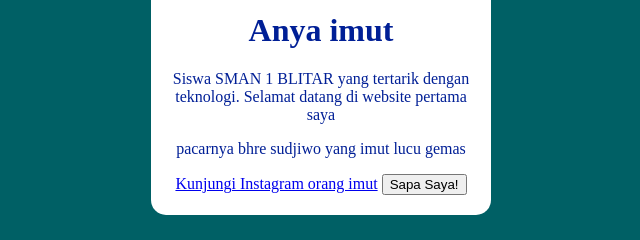
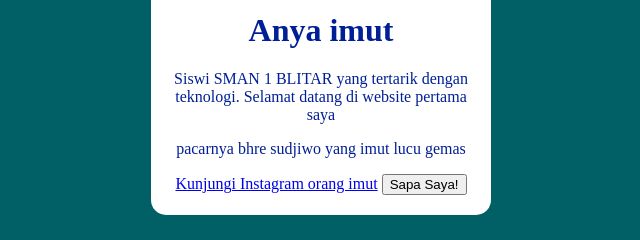
Before and after one commit to Hiranya-star/pelatihan-tik, a plain HTML site: page index.html in a window 1280 px wide. Shown: the part 304-544 px from the top of the page, 319-959 px from the left. Drawn offline with Linux system fonts and the light colour scheme.

Commit message:
Update title and description in index.html

```diff
--- a/index.html
+++ b/index.html
@@ -1,14 +1,14 @@
 <!DOCTYPE html>
 <html>
 <head>
-        <title>pacarnya bhre sudjiwo</title>
+        <title>capybanya</title>
   <link rel="stylesheet" href="style.css">
 </head>
 <body>
   <div class="kartu-profil">
   <img src="hiranya.jpeg" alt="Foto profil saya">
   <h1>Anya imut</h1>
-  <p>Siswa SMAN 1 BLITAR yang tertarik dengan teknologi.
+  <p>Siswi SMAN 1 BLITAR yang tertarik dengan teknologi.
           Selamat datang di website pertama saya</p>
           <p>pacarnya bhre sudjiwo yang imut lucu gemas</p>
   <a href="https://www.instagram.com/hinyaanya">Kunjungi Instagram orang imut</a>
```
